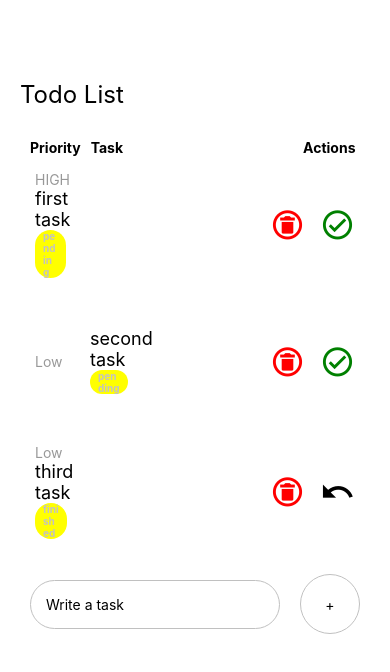
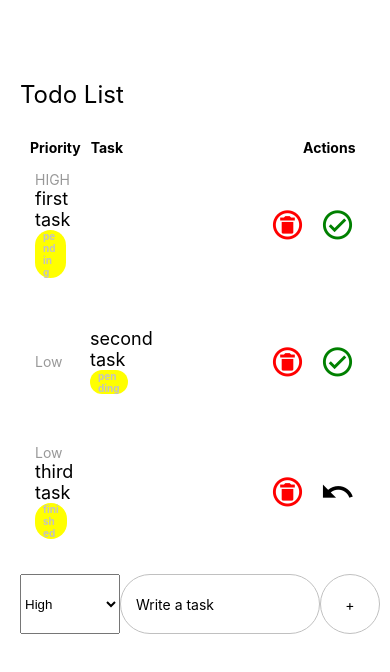
Before and after one commit to jsaumap/RN-todo-list, a React Native app: screen / in a window 390 px wide. Shown: the top 672 px of the page. Built offline with nearby package versions, Linux system fonts and the light colour scheme.

Commit message:
add priority to task

```diff
--- a/App.tsx
+++ b/App.tsx
@@ -1,6 +1,5 @@
 import { StatusBar } from 'expo-status-bar';
 import {
-  Button,
   KeyboardAvoidingView,
   Platform,
   ScrollView,
@@ -14,7 +13,7 @@ import Task from './components/Taks';
 import AsyncStorage from '@react-native-async-storage/async-storage';
 import { useState } from 'react';
 import { ITask } from './interface';
-
+import { Picker } from '@react-native-picker/picker';
 const initialData: ITask[] = [
   {
     id: '1',
@@ -39,6 +38,7 @@ const initialData: ITask[] = [
 export default function App() {
   const [todoList, setTodoList] = useState<ITask[]>(initialData);
   const [task, setTask] = useState('');
+  const [priority, setPriority] = useState('High');
 
   /*  TODO: Fetch data
   const getData = async () => {
@@ -58,7 +58,7 @@ export default function App() {
     const newTask: ITask = {
       id: Date.now() + task,
       title: task,
-      priority: 'High',
+      priority,
       status: 'pending'
     };
     setTask('');
@@ -109,6 +109,15 @@ export default function App() {
           behavior={Platform.OS === 'ios' ? 'padding' : 'height'}
           style={styles.writeTaskWrapper}
         >
+          <View style={styles.writeTaskContainer}>
+            <Picker
+            style={{width:100}}
+              selectedValue={priority}
+              onValueChange={(itemValue) => setPriority(itemValue)}
+            >
+              <Picker.Item label='High' value='High' />
+              <Picker.Item label='Low' value='Low' />
+            </Picker>
             <TextInput
               style={styles.input}
               placeholder='Write a task'
@@ -120,6 +129,7 @@ export default function App() {
                 <Text style={styles.addText}>+</Text>
               </View>
             </TouchableOpacity>
+          </View>
         </KeyboardAvoidingView>
 
         <StatusBar style='auto' />
@@ -162,6 +172,10 @@ const styles = StyleSheet.create({
     alignItems: 'center',
     paddingBottom: 10
   },
+  writeTaskContainer:{
+    flexDirection: 'row',
+
+  },
   input: {
     paddingVertical: 15,
     paddingHorizontal: 15,
@@ -169,7 +183,7 @@ const styles = StyleSheet.create({
     borderColor: '#C0C0C0',
     borderWidth: 1,
     borderRadius: 60,
-    width: 250
+    width: 200
   },
   addWrapper: {
     width: 60,
--- a/components/Taks.tsx
+++ b/components/Taks.tsx
@@ -1,6 +1,6 @@
 import React from 'react';
 
-import { View, Text, StyleSheet, TouchableOpacity } from 'react-native';
+import { View, Text, StyleSheet } from 'react-native';
 import { MaterialCommunityIcons } from '@expo/vector-icons';
 
 export type Props = {
--- a/package.json
+++ b/package.json
@@ -15,7 +15,8 @@
     "react": "18.1.0",
     "react-dom": "18.1.0",
     "react-native": "0.70.5",
-    "react-native-web": "~0.18.9"
+    "react-native-web": "~0.18.9",
+    "@react-native-picker/picker": "2.4.8"
   },
   "devDependencies": {
     "@babel/core": "^7.12.9",
```
Also changed, not shown: 1 other file (tests, documents, lock files or other folders). Lines whose indentation alone changed are shown as unchanged.
